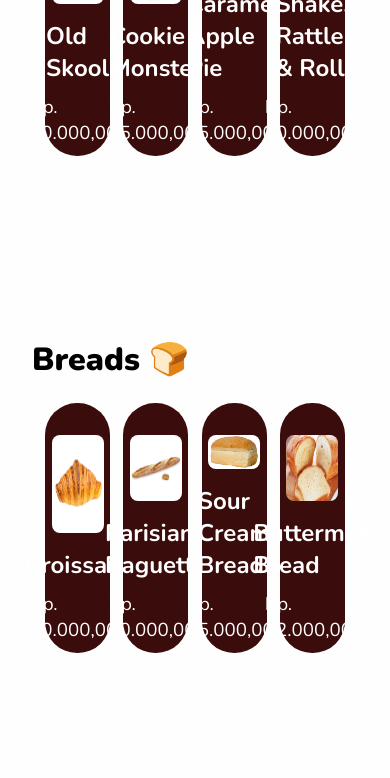
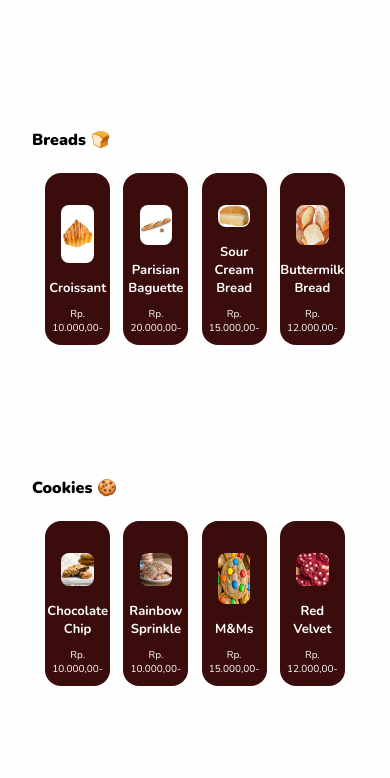
Before and after one commit to JonathanChr11/LVinnamon, a plain HTML site: page products.html in a window 390 px wide. Shown: the part 387-1165 px from the top of the page. Drawn offline with nearby package versions, Linux system fonts and the light colour scheme; a web font is replaced by a local one.

Commit message:
feat: added responsive to products

```diff
--- a/css/products.css
+++ b/css/products.css
@@ -72,6 +72,7 @@ h1 {
     padding-top: 1rem;
     padding-inline: 1rem;
     font-weight: 700;
+    text-align: center;
 }
 
 .product-cards > h3 {
@@ -79,4 +80,62 @@ h1 {
     padding-block: 10px;
     padding-inline: 1rem;
     font-weight: 300;
+    text-align: center;
 }
+
+@media screen and (max-width:1024px) {
+    h2 {
+        font-size: medium;
+    }
+    h3 {
+        font-size: small;
+    }
+
+    .product-container {
+        padding-top: 100px;
+        padding-inline: 2rem;
+        padding-bottom: 2rem;
+    }
+
+}
+
+@media screen and (max-width:912px) {
+    .product-cards {
+        padding-top: 1rem;
+        border-radius: 16px;
+        width: 20%;
+        display: flex;
+        flex-direction: column;
+        align-items: center;
+        background-color: #3B0C0C;
+        transition: 300ms ease;
+    }
+}
+
+@media screen and (max-width:700px) {
+    .product-cards > img {
+        margin-top: 1rem;
+        border-radius: 8px;
+        width: 50%;
+        height: 40%;
+    }
+}
+
+@media screen and (max-width:413px) {
+    .product-cards > img {
+        margin-top: 1rem;
+        border-radius: 8px;
+        width: 50%;
+        height: 40%;
+    }
+
+    h1 {
+        font-size: medium;
+    }
+    h2 {
+        font-size: small;
+    }
+    h3 {
+        font-size: x-small;
+    }
+}
```
